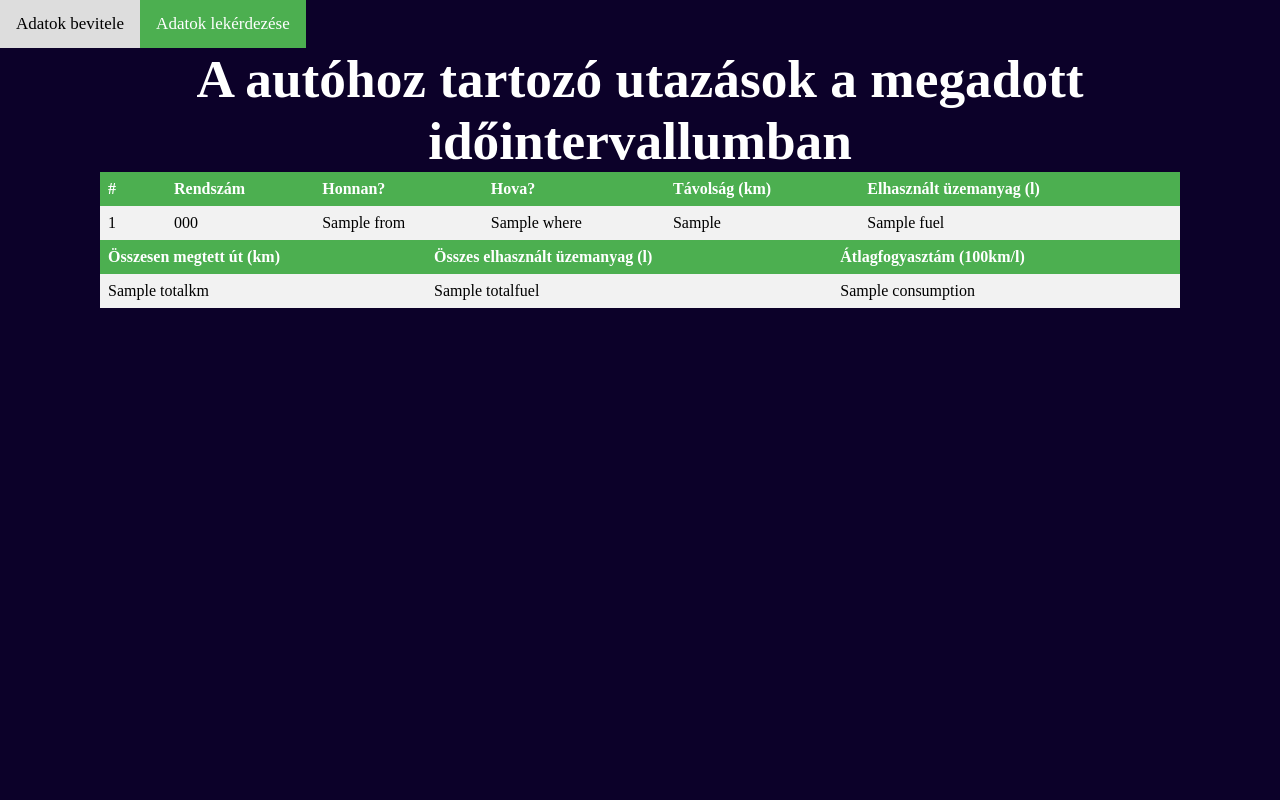
After one commit to sasstamas1/Car_travel, a Flask app: template templates/carsdatapage.html in a window 1280 px wide. The commit adds this page. Run offline with Flask 2, Linux system fonts and the light colour scheme; the template is opened without the code that fills it: most values are stand-ins (such as "Sample title", 1, 10 or a date in 2020).

Commit message:
travels page added

```diff
--- a/app.py
+++ b/app.py
@@ -36,8 +36,33 @@ def savenewdata():
 
 @app.route('/finddata', methods=['POST'])
 def findtraveldata():
-    print(findtravels_bycarsnumberanddate(request.form['carsnumber'],request.form['begindate'],request.form['enddate']))
-    return render_template("output.html")
+    if (request.form['carsnumber'] is not "" and request.form['carsnumber'] is not None and
+            request.form['begindate'] is not "" and request.form['enddate'] is not None and
+            request.form['begindate'] is not "" and request.form['enddate'] is not None):
+        findedtravels = findtravels_bycarsnumberanddate(request.form['carsnumber'], request.form['begindate'],
+                                                        request.form['enddate'])
+        totalkm = totalkmcalc(findedtravels)
+        totalfuel = totalfuelcalc(findedtravels)
+        consumption = str(round((totalfuel / totalkm) * 100, 2))
+    else:
+        error = "Hiányzó adat!"
+        return render_template("output.html", error=error)
+    return render_template("carsdatapage.html", travels=findedtravels, totalkm=totalkm, totalfuel=totalfuel,
+                           consumption=consumption)
+
+
+def totalkmcalc(findedtravels):
+    count = 0
+    for travels in findedtravels:
+        count += int(travels['km'])
+    return count
+
+
+def totalfuelcalc(findedtravels):
+    count = 0
+    for travels in findedtravels:
+        count += int(travels['fuel'])
+    return count
 
 
 if __name__ == '__main__':
--- a/main/database/travel_database.py
+++ b/main/database/travel_database.py
@@ -29,7 +29,6 @@ def alltravel():
 
 
 def findtravels_bycarsnumberanddate(carsnumber, begindate, enddate):
-    print(carsnumber)
     travels = dbh.Travels.find({'carsnumber': carsnumber})
     t = []
     for travel in travels:
--- /dev/null
+++ b/static/css/datapage.css
@@ -0,0 +1,76 @@
+
+* {
+    margin: 0;
+    padding: 0;
+}
+
+html, body {
+    height: 100%;
+}
+
+body {
+    background-color: #0c0129;
+    background-position: center;
+    background-size: cover;
+    background-blend-mode: soft-light;
+}
+
+
+table {
+    border-collapse: collapse;
+    width: calc(100% - 200px);
+    margin-right: 100px;
+    margin-left: 100px;
+}
+
+th, td {
+    text-align: left;
+    padding: 8px;
+}
+
+tr {
+    background-color: #f2f2f2;
+}
+
+
+th {
+    cursor: pointer;
+    background-color: #4CAF50;
+    text-align: left;
+    color: white;
+}
+
+
+.topnav {
+    background-color: #0c0129;
+    overflow: hidden;
+}
+
+.topnav a {
+    float: left;
+    color: #f2f2f2;
+    text-align: center;
+    padding: 14px 16px;
+    text-decoration: none;
+    font-size: 17px;
+}
+
+
+.topnav a:hover {
+    background-color: #ddd;
+    color: black;
+}
+
+
+.topnav a.active {
+    background-color: #4CAF50;
+    color: white;
+}
+
+.title1 {
+    display: block;
+    text-align: center;
+    color: white;
+    font-size: 40pt;
+    font-family: big john;
+}
--- /dev/null
+++ b/templates/carsdatapage.html
@@ -0,0 +1,53 @@
+<!DOCTYPE html>
+<html lang="en">
+<head>
+    <meta charset="UTF-8">
+    <link rel="stylesheet" href="../static/css/datapage.css">
+    <title>Utazás</title>
+</head>
+<body>
+<div class="topnav">
+    <a href="inputdata">Adatok bevitele</a>
+    <a class="active" href="outputdata">Adatok lekérdezése</a>
+</div>
+
+<h1 class="title1">A autóhoz tartozó utazások a megadott időintervallumban</h1>
+
+<table id="myTable">
+    <tr>
+        <th style="width: 50px;">#</th>
+        <th>Rendszám</th>
+        <th>Honnan?</th>
+        <th>Hova?</th>
+        <th>Távolság (km)</th>
+        <th>Elhasznált üzemanyag (l)</th>
+    </tr>
+    {% for travel in travels %}
+    <tr style="background-color: #f2f2f2;">
+            <td name="index">{{ loop.index}}</td>
+            <td name="carsnumber">{{travel.carsnumber}}</td>
+            <td name="from">{{travel.from}}</td>
+            <td name="where">{{travel.where}}</td>
+            <td name="km">{{travel.km}}</td>
+            <td name="fuel">{{travel.fuel}}</td>
+    </tr>
+    {% endfor %}
+</table>
+
+
+<table id="myTable1">
+    <tr>
+        <th>Összesen megtett út (km)</th>
+        <th>Összes elhasznált üzemanyag (l)</th>
+        <th>Átlagfogyasztám (100km/l)</th>
+    </tr>
+    <tr style="background-color: #f2f2f2;">
+            <td>{{ totalkm }}</td>
+            <td>{{ totalfuel }}</td>
+            <td>{{ consumption }}</td>
+
+    </tr>
+</table>
+
+</body>
+</html>
--- a/templates/output.html
+++ b/templates/output.html
@@ -13,11 +13,11 @@
 </div>
 
  <form action="{{ url_for('findtraveldata') }}" method="post">
-     <h1 id="header" class="error">{{ error }}</h1>
      <label><input class="box" type="text" name="carsnumber" placeholder="Autó rendszám (pl. XXX-999)" pattern="[A-Z]{3}-[0-9]{3}"
        required></label>
      <label><input class="box" type="date" name="begindate"></label>
      <label><input class="box" type="date" name="enddate"></label>
+     <div style="width: 12%; margin: auto;"><h1 class="error">{{ error }}</h1></div>
      <input type="submit" name="Keresés" value="Keresés" class="save">
  </form>
 </body>
```
